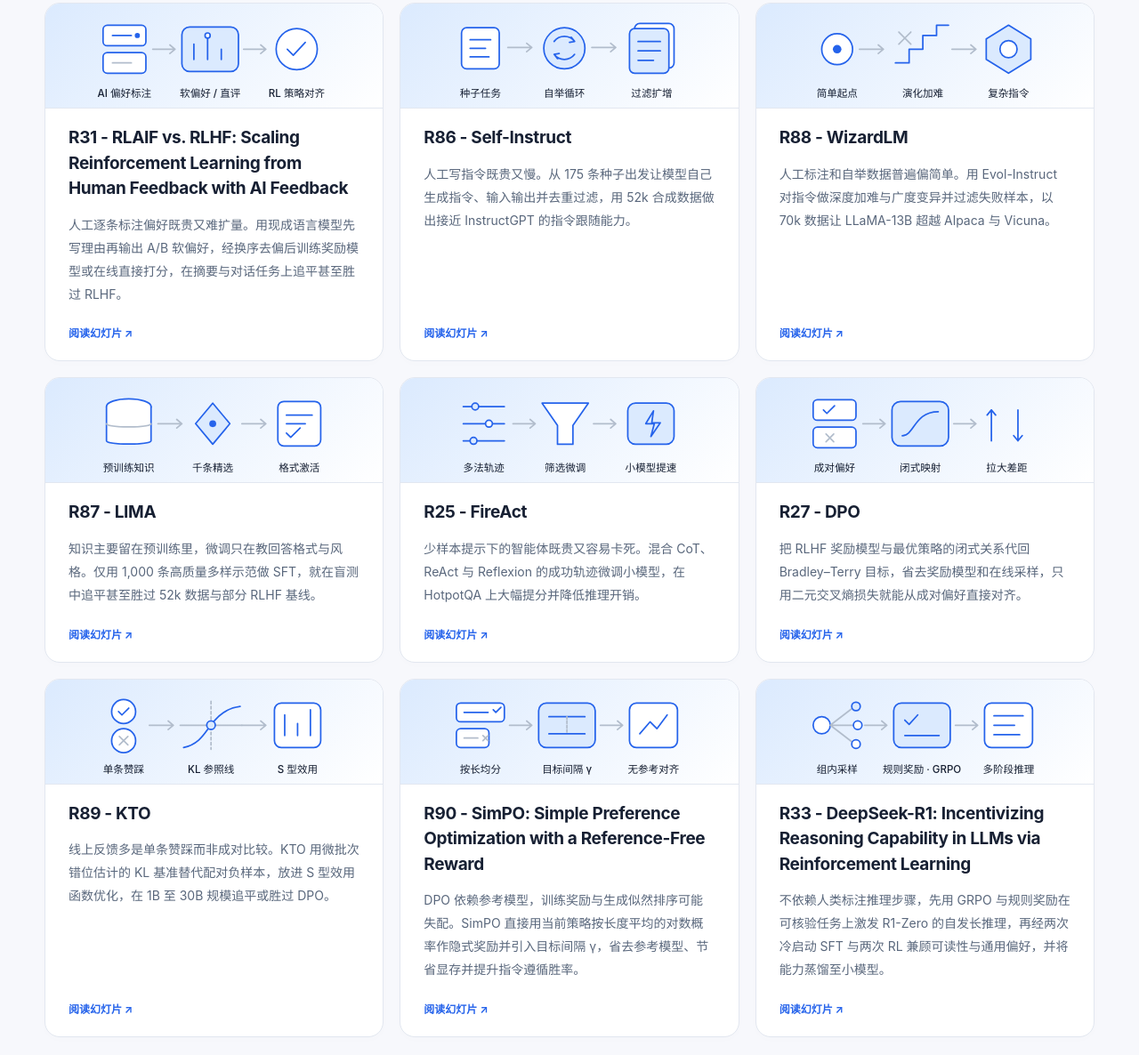
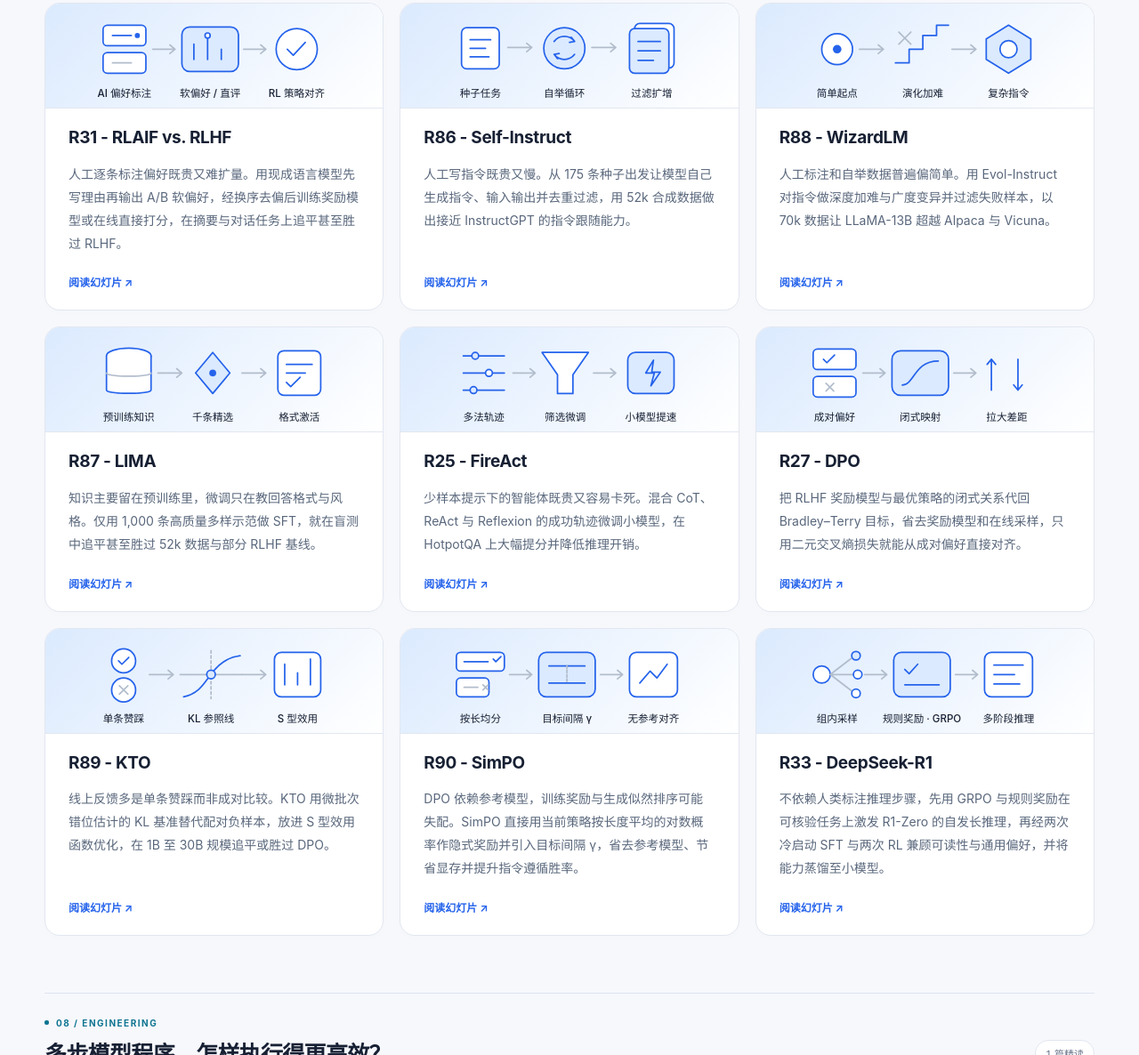
Before and after one commit to schelotto/paper-reading-slides, a plain HTML site: page index.html in a window 1280 px wide. Shown: the part 8026-9212 px from the top of the page at 89% size. Drawn offline with Linux system fonts and the light colour scheme.

Commit message:
Shorten post-training deck titles in index
Co-authored-by: Copilot <223556219+Copilot@users.noreply.github.com>

```diff
--- a/index.html
+++ b/index.html
@@ -860,7 +860,7 @@
                 <text x="45" y="102">AI 偏好标注</text><text x="145" y="102">软偏好 / 直评</text><text x="246" y="102">RL 策略对齐</text>
               </svg>
             </div>
-            <strong>R31 - RLAIF vs. RLHF: Scaling Reinforcement Learning from Human Feedback with AI Feedback</strong>
+            <strong>R31 - RLAIF vs. RLHF</strong>
             <span>人工逐条标注偏好既贵又难扩量。用现成语言模型先写理由再输出 A/B 软偏好，经换序去偏后训练奖励模型或在线直接打分，在摘要与对话任务上追平甚至胜过 RLHF。</span>
           </a>
           <a href="./07-post-training-and-preference-alignment/self-instruct.html">
@@ -955,7 +955,7 @@
                 <text x="46" y="102">按长均分</text><text x="147" y="102">目标间隔 γ</text><text x="248" y="102">无参考对齐</text>
               </svg>
             </div>
-            <strong>R90 - SimPO: Simple Preference Optimization with a Reference-Free Reward</strong>
+            <strong>R90 - SimPO</strong>
             <span>DPO 依赖参考模型，训练奖励与生成似然排序可能失配。SimPO 直接用当前策略按长度平均的对数概率作隐式奖励并引入目标间隔 γ，省去参考模型、节省显存并提升指令遵循胜率。</span>
           </a>
           <a href="./07-post-training-and-preference-alignment/deepseek-r1.html">
@@ -969,7 +969,7 @@
                 <text x="48" y="102">组内采样</text><text x="147" y="102">规则奖励 · GRPO</text><text x="248" y="102">多阶段推理</text>
               </svg>
             </div>
-            <strong>R33 - DeepSeek-R1: Incentivizing Reasoning Capability in LLMs via Reinforcement Learning</strong>
+            <strong>R33 - DeepSeek-R1</strong>
             <span>不依赖人类标注推理步骤，先用 GRPO 与规则奖励在可核验任务上激发 R1-Zero 的自发长推理，再经两次冷启动 SFT 与两次 RL 兼顾可读性与通用偏好，并将能力蒸馏至小模型。</span>
           </a>
         </div>
```
